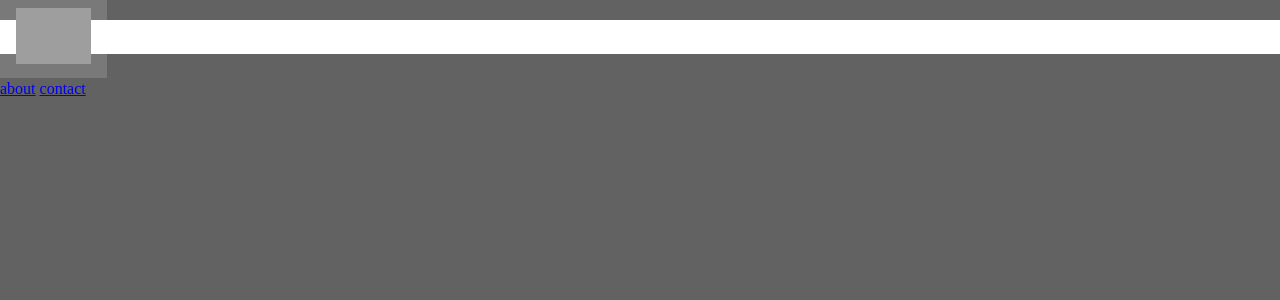
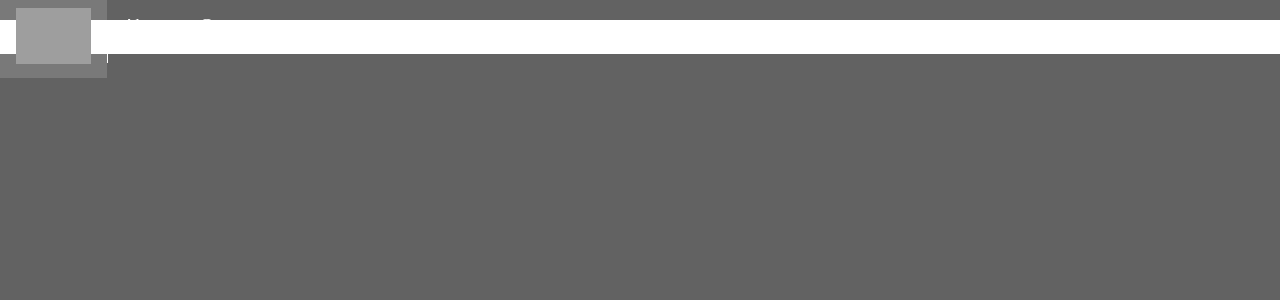
Before and after one commit to leozhi819/leozhi819.github.io, a PHP site: page / in a window 1280 px wide. Shown: the top 300 px of the page. Run offline with PHP 8.4, Linux system fonts and the light colour scheme; grey boxes are pictures that could not be loaded.

Commit message:
Update main.css

```diff
--- a/css/main.css
+++ b/css/main.css
@@ -2,7 +2,7 @@
 	color:#fff;
 	font-size:1em;
 	line-height:1.4;
-	background:#626262;
+	background:#626262
 }
 
 body,html,h1,h2,h3,h4,h5,h6,a,ul,li{}
@@ -11,7 +11,7 @@
 	font-family:opensans;
 	background:#fff;
 	margin:0;
-	padding:0;
+	padding:0
 }
 
 .header-top{
@@ -19,19 +19,85 @@
 	z-index:20;
 	top:0;
 	left:0;
-	height:56px;
+	height:56px
+}
+
+.header-top.material{
+	background:rgba(255,255,255,.15);
+	-webkit-box-shadow:0 1px 1px 0 rgba(0,0,0,.2),0 0 2px 0 rgba(0,0,0,.1);
+	box-shadow:0 1px 1px 0 rgba(0,0,0,.2),0 0 2px 0 rgba(0,0,0,.1)
+}
+
+.header-top>div{
+	display:inline-block;
+	float:left
 }
 
 .header-top .logo img{
 	height:56px;
 	width:auto;
-	padding:8px 16px;
+	padding:8px 16px
 }
 
 .header-top .logo{
-	transition:.3s;
+	transition:.3s
 }
 
 .header-top .logo:hover{
+	background:rgba(255,255,255,.15)
+}
+
+.header-top.material .menu{
+	border-right:1px
+	solid #f5f5f5
+}
+
+.header-top.material .menu:last-child{
+	border-right:0
+}
+
+.header-top.material .menu a,.header-top .menu a{
+	height:56px;
+	display:block;
+	float:left;
+	background:#fff;
+	color:#5677fc;
+	text-transform:capitalize;
+	text-align:center;
+	font-size:18px;
+	font-family:asap;
+	font-weight:400;
+	padding:14px 16px;
+	-webkit-transition:.3s;
+	transition:.3s
+}
+
+.header-top .menu a{
+	background:0 0;
+	font-weight:400;
+	color:#fff;
+	position:relative
+}
+
+.header-top.material .menu a:first-child:after{
+	display:none
+}
+
+.header-top .menu a:first-child:after{
+	position:absolute;
+	left:0;
+	top:25%;
+	height:50%;
+	width:1px;
+	background:#fff;
+	content:""
+}
+
+.header-top.material .menu a:hover{
+	background:#5677fc
+}
+
+.header-top .menu a:hover{
 	background:rgba(255,255,255,.15);
+	color:#fff
 }
```
